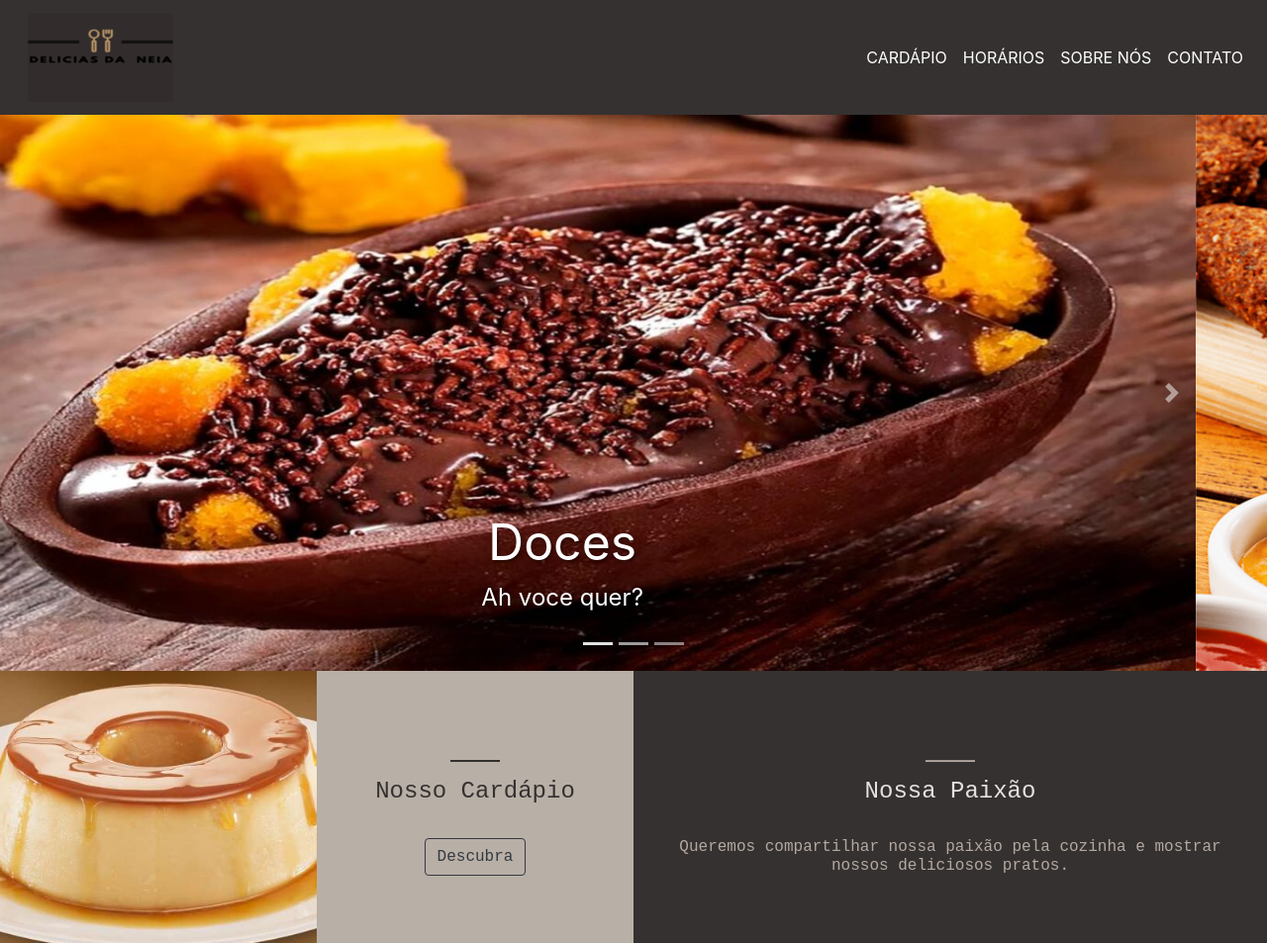
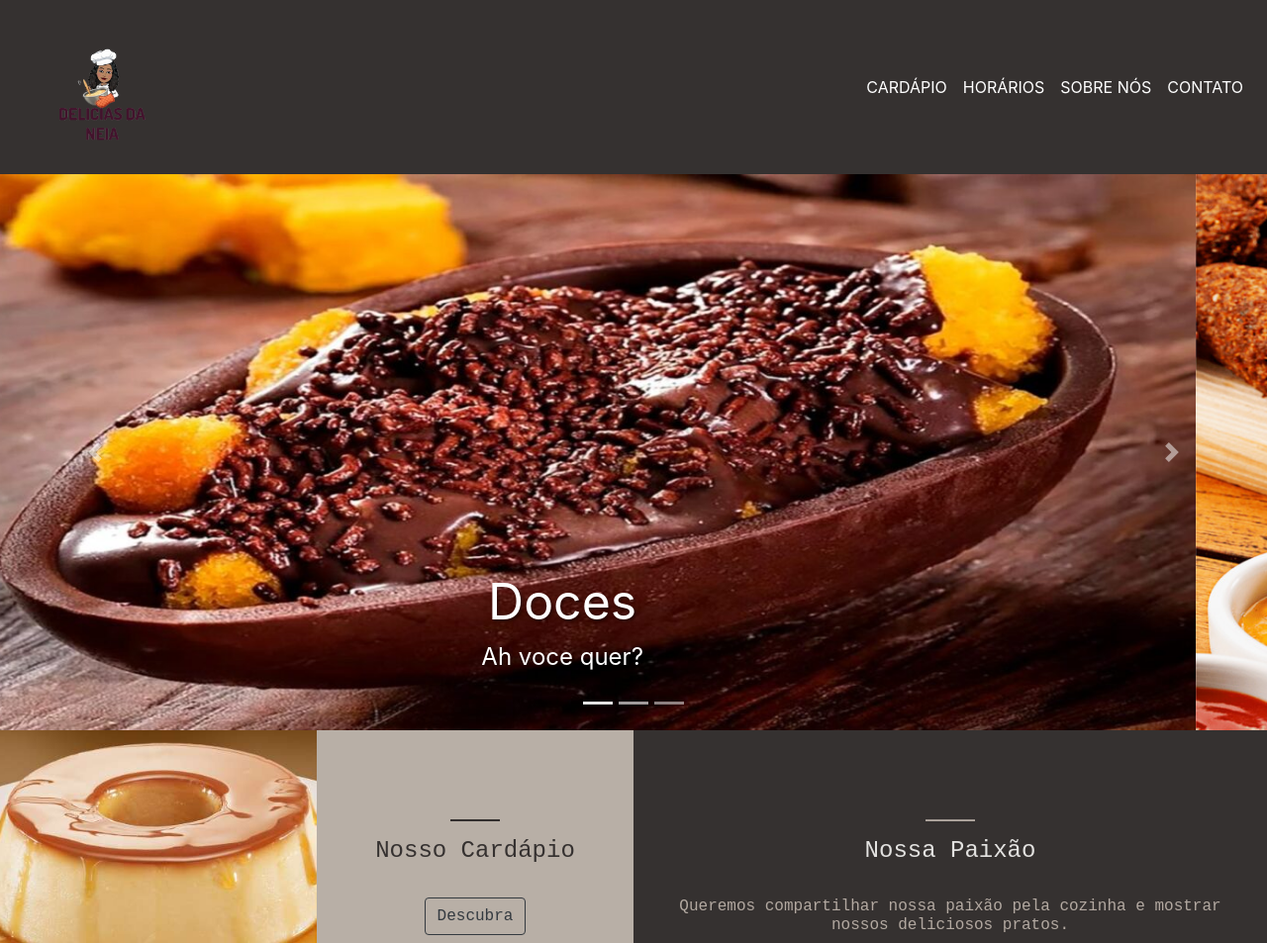
Before and after one commit to diogolimalucasdev/NeiaDocesSalagados, a plain HTML site: page index.html in a window 1280 px wide. Shown: the top 953 px of the page at 99% size. Drawn offline with Linux system fonts and the light colour scheme.

Commit message:
logo alterado2

```diff
--- a/index.html
+++ b/index.html
@@ -10,7 +10,7 @@
   <body>
       <!--Menu-->
       <nav class="navbar navbar-expand-lg navbar-dark" style="background-color: #353130; color: #ffffff;">
-        <a class="navbar-brand" href="#" style="margin-left: 1%;"><img src="img/logo da empresa.png" alt="Restaurante Vale Minas"></a>
+        <a class="navbar-brand" href="#" style="margin-left: 1%;"><img src="img/logotipo3semfundo.png" height= "150"width="150" alt="Delciia da neia"></a>
         <button class="navbar-toggler ml-auto" type="button" data-toggle="collapse" data-target="#navbarNav" aria-controls="navbarNav" aria-expanded="false" aria-label="Alterna navegação">
               <span class="navbar-toggler-icon"></span>
           </button>
```
